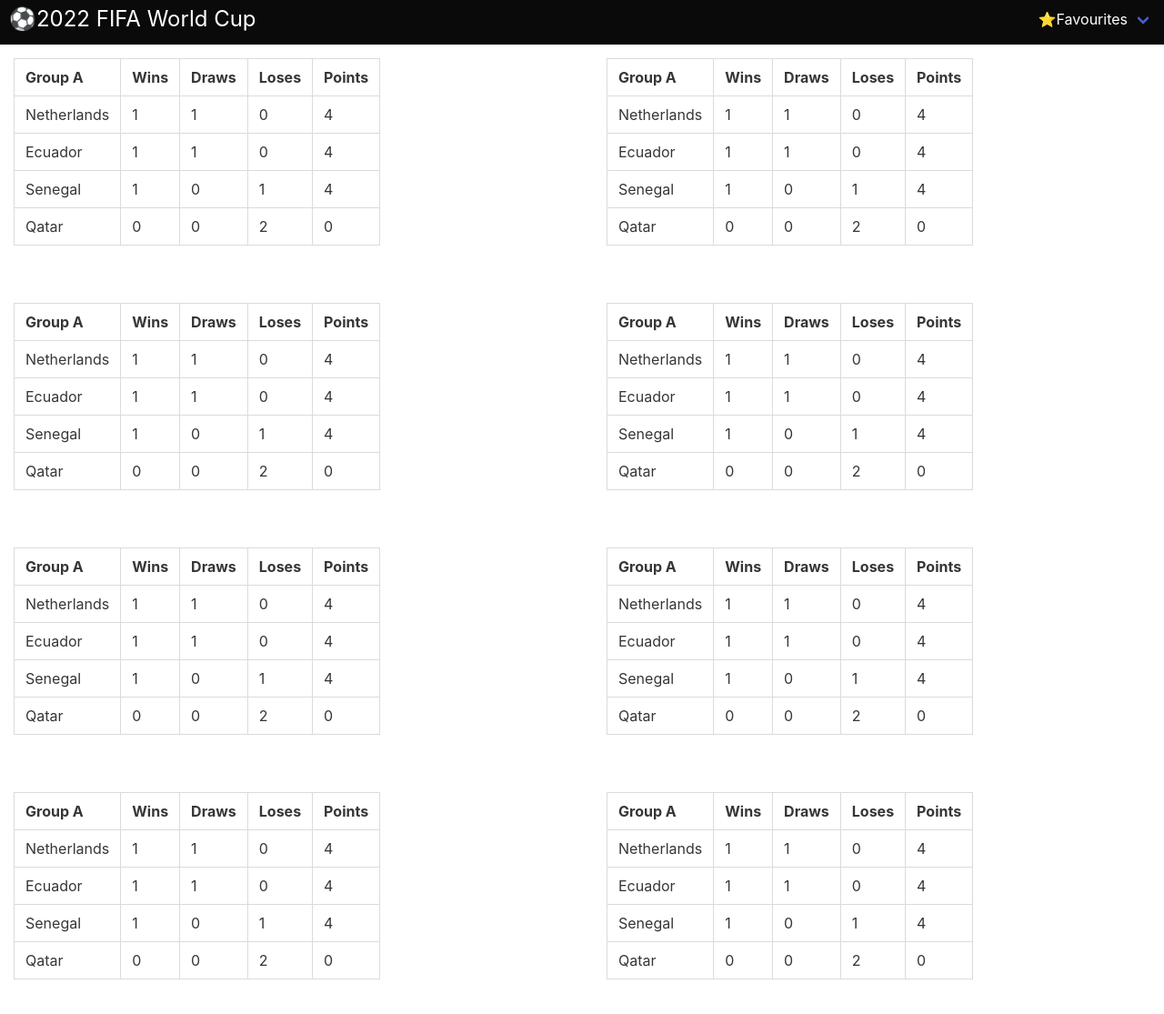
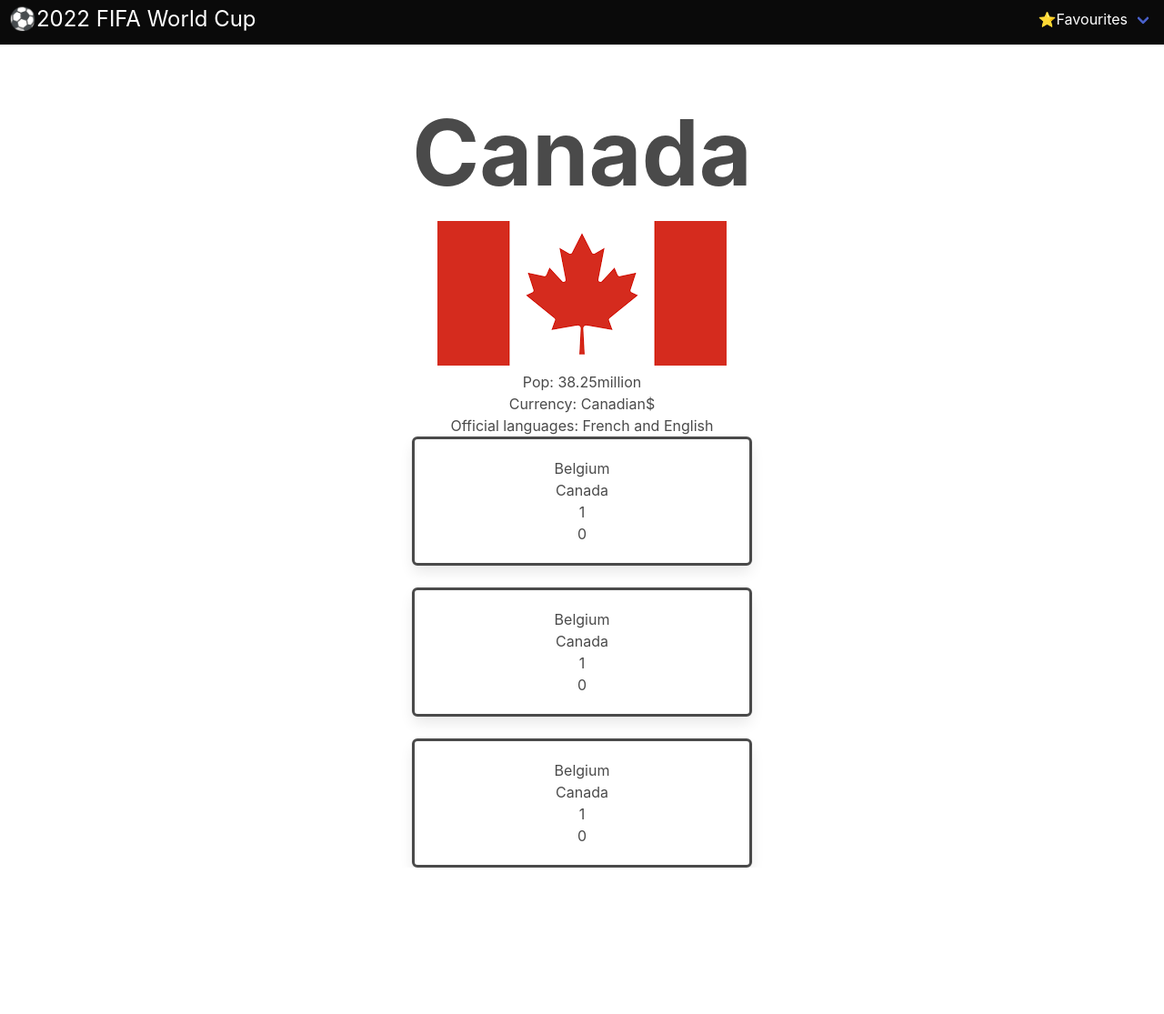
Before and after one commit to jarrettbutler/WorldcupStats, a plain HTML site: page index.html in a window 1280 px wide. Shown: the part 7-1122 px from the top of the page at 91% size. After the commit the page ends 961 px from the top, so only its background shows below. Drawn offline with nearby package versions, Linux system fonts and the light colour scheme.

Commit message:
Added the second part of browser that shows the information depending on what country you select

```diff
--- a/develop/css/style.css
+++ b/develop/css/style.css
@@ -16,3 +16,23 @@ header h1{
 .table{
     margin: 15px;
 }
+
+.hide{
+    display: none;
+}
+
+.country-info{
+    margin-top: 56px;
+    margin-left: auto;
+    margin-right: auto;
+    text-align: center;
+}
+
+.country-info h1{
+    font-size: 100px;
+    font-weight: bolder;
+}
+
+.box{
+    border-style: solid;
+}
--- a/index.html
+++ b/index.html
@@ -6,10 +6,7 @@
     <meta http-equiv="X-UA-Compatible" content="IE=edge">
     <meta name="viewport" content="width=device-width, initial-scale=1.0">
     <title>World Cup Statistics</title>
-    <link
-    rel="stylesheet"
-    href="https://cdn.jsdelivr.net/npm/bulma@0.9.4/css/bulma.min.css"
-  />
+    <link rel="stylesheet" href="https://cdn.jsdelivr.net/npm/bulma@0.9.4/css/bulma.min.css" />
     <link rel="stylesheet" href="./develop/css/style.css">
 </head>
 
@@ -31,304 +28,330 @@
     </header>
 
     <section class="columns is-multiline is-one-quarter">
-            <table class="table is-bordered column">
+        <table class="table is-bordered column hide">
             <tr>
-                    <th class="group">Group A</th>
+                <th class="groupA">Group A</th>
                 <th>Wins</th>
                 <th>Draws</th>
                 <th>Loses</th>
                 <th>Points</th>
             </tr>
             <tr>
-                    <td class="country">Netherlands</td>
-                    <td class="wins">1</td>
-                    <td class="draws">1</td>
-                    <td class="loses">0</td>
-                    <td class="points">4</td>
+                <td class="countryA1">Netherlands</td>
+                <td class="winsA1">1</td>
+                <td class="drawsA1">1</td>
+                <td class="losesA1">0</td>
+                <td class="pointsA1">4</td>
             </tr>
             <tr>
-                    <td class="country">Ecuador</td>
-                    <td class="wins">1</td>
-                    <td class="draws">1</td>
-                    <td class="loses">0</td>
-                    <td class="points">4</td>
+                <td class="countryA2">Ecuador</td>
+                <td class="winsA2">1</td>
+                <td class="drawsA2">1</td>
+                <td class="losesA2">0</td>
+                <td class="pointsA2">4</td>
             </tr>
             <tr>
-                    <td class="country">Senegal</td>
-                    <td class="wins">1</td>
-                    <td class="draws">0</td>
-                    <td class="loses">1</td>
-                    <td class="points">4</td>
+                <td class="countryA3">Senegal</td>
+                <td class="winsA3">1</td>
+                <td class="drawsA3">0</td>
+                <td class="losesA3">1</td>
+                <td class="pointsA3">4</td>
             </tr>
             <tr>
-                    <td class="country">Qatar</td>
-                    <td class="wins">0</td>
-                    <td class="draws">0</td>
-                    <td class="loses">2</td>
-                    <td class="points">0</td>
+                <td class="countryA4">Qatar</td>
+                <td class="winsA4">0</td>
+                <td class="drawsA4">0</td>
+                <td class="losesA4">2</td>
+                <td class="pointsA4">0</td>
             </tr>
         </table>
-            <table class="table is-bordered column">
+        <table class="table is-bordered column hide">
             <tr>
-                    <th class="group">Group A</th>
+                <th class="groupB"></th>
                 <th>Wins</th>
                 <th>Draws</th>
                 <th>Loses</th>
                 <th>Points</th>
             </tr>
             <tr>
-                    <td class="country">Netherlands</td>
-                    <td class="wins">1</td>
-                    <td class="draws">1</td>
-                    <td class="loses">0</td>
-                    <td class="points">4</td>
+                <td class="countryB1"></td>
+                <td class="winsB1"></td>
+                <td class="drawsB1"></td>
+                <td class="losesB1"></td>
+                <td class="pointsB1"></td>
             </tr>
             <tr>
-                    <td class="country">Ecuador</td>
-                    <td class="wins">1</td>
-                    <td class="draws">1</td>
-                    <td class="loses">0</td>
-                    <td class="points">4</td>
+                <td class="countryB2"></td>
+                <td class="winsB2"></td>
+                <td class="drawsB2"></td>
+                <td class="losesB2"></td>
+                <td class="pointsB2"></td>
             </tr>
             <tr>
-                    <td class="country">Senegal</td>
-                    <td class="wins">1</td>
-                    <td class="draws">0</td>
-                    <td class="loses">1</td>
-                    <td class="points">4</td>
+                <td class="countryB3"></td>
+                <td class="winsB3"></td>
+                <td class="drawsB3"></td>
+                <td class="losesB3"></td>
+                <td class="pointsB3"></td>
             </tr>
             <tr>
-                    <td class="country">Qatar</td>
-                    <td class="wins">0</td>
-                    <td class="draws">0</td>
-                    <td class="loses">2</td>
-                    <td class="points">0</td>
+                <td class="countryB4"></td>
+                <td class="winsB4"></td>
+                <td class="drawsB4"></td>
+                <td class="losesB4"></td>
+                <td class="pointsB4"></td>
             </tr>
         </table>
-            <table class="table is-bordered column">
+        <table class="table is-bordered column hide">
             <tr>
-                    <th class="group">Group A</th>
+                <th class="groupC"></th>
                 <th>Wins</th>
                 <th>Draws</th>
                 <th>Loses</th>
                 <th>Points</th>
             </tr>
             <tr>
-                    <td class="country">Netherlands</td>
-                    <td class="wins">1</td>
-                    <td class="draws">1</td>
-                    <td class="loses">0</td>
-                    <td class="points">4</td>
+                <td class="countryC1"></td>
+                <td class="winsC1"></td>
+                <td class="drawsC1"></td>
+                <td class="losesC1"></td>
+                <td class="pointsC1"></td>
             </tr>
             <tr>
-                    <td class="country">Ecuador</td>
-                    <td class="wins">1</td>
-                    <td class="draws">1</td>
-                    <td class="loses">0</td>
-                    <td class="points">4</td>
+                <td class="countryC2"></td>
+                <td class="winsC2"></td>
+                <td class="drawsC2"></td>
+                <td class="losesC2"></td>
+                <td class="pointsC2"></td>
             </tr>
             <tr>
-                    <td class="country">Senegal</td>
-                    <td class="wins">1</td>
-                    <td class="draws">0</td>
-                    <td class="loses">1</td>
-                    <td class="points">4</td>
+                <td class="countryC3"></td>
+                <td class="winsC3"></td>
+                <td class="drawsC3"></td>
+                <td class="losesC3"></td>
+                <td class="pointsC3"></td>
             </tr>
             <tr>
-                    <td class="country">Qatar</td>
-                    <td class="wins">0</td>
-                    <td class="draws">0</td>
-                    <td class="loses">2</td>
-                    <td class="points">0</td>
+                <td class="countryC4"></td>
+                <td class="winsC4"></td>
+                <td class="drawsC4"></td>
+                <td class="losesC4"></td>
+                <td class="pointsC4"></td>
             </tr>
         </table>
-            <table class="table is-bordered column">
+        <table class="table is-bordered column hide">
             <tr>
-                    <th class="group">Group A</th>
+                <th class="groupC"></th>
                 <th>Wins</th>
                 <th>Draws</th>
                 <th>Loses</th>
                 <th>Points</th>
             </tr>
             <tr>
-                    <td class="country">Netherlands</td>
-                    <td class="wins">1</td>
-                    <td class="draws">1</td>
-                    <td class="loses">0</td>
-                    <td class="points">4</td>
+                <td class="countryC1"></td>
+                <td class="winsC1"></td>
+                <td class="drawsC1"></td>
+                <td class="losesC1"></td>
+                <td class="pointsC1"></td>
             </tr>
             <tr>
-                    <td class="country">Ecuador</td>
-                    <td class="wins">1</td>
-                    <td class="draws">1</td>
-                    <td class="loses">0</td>
-                    <td class="points">4</td>
+                <td class="countryC2"></td>
+                <td class="winsC2"></td>
+                <td class="drawsC2"></td>
+                <td class="losesC2"></td>
+                <td class="pointsC2"></td>
             </tr>
             <tr>
-                    <td class="country">Senegal</td>
-                    <td class="wins">1</td>
-                    <td class="draws">0</td>
-                    <td class="loses">1</td>
-                    <td class="points">4</td>
+                <td class="countryC3"></td>
+                <td class="winsC3"></td>
+                <td class="drawsC3"></td>
+                <td class="losesC3"></td>
+                <td class="pointsC3"></td>
             </tr>
             <tr>
-                    <td class="country">Qatar</td>
-                    <td class="wins">0</td>
-                    <td class="draws">0</td>
-                    <td class="loses">2</td>
-                    <td class="points">0</td>
+                <td class="countryC4"></td>
+                <td class="winsC4"></td>
+                <td class="drawsC4"></td>
+                <td class="losesC4"></td>
+                <td class="pointsC4"></td>
             </tr>
         </table>
-                <table class="table is-bordered column">
+        <table class="table is-bordered column hide">
             <tr>
-                        <th class="group">Group A</th>
+                <th class="groupD"></th>
                 <th>Wins</th>
                 <th>Draws</th>
                 <th>Loses</th>
                 <th>Points</th>
             </tr>
             <tr>
-                        <td class="country">Netherlands</td>
-                        <td class="wins">1</td>
-                        <td class="draws">1</td>
-                        <td class="loses">0</td>
-                        <td class="points">4</td>
+                <td class="countryD1"></td>
+                <td class="winsD1"></td>
+                <td class="drawsD1"></td>
+                <td class="losesD1"></td>
+                <td class="pointsD1"></td>
             </tr>
             <tr>
-                        <td class="country">Ecuador</td>
-                        <td class="wins">1</td>
-                        <td class="draws">1</td>
-                        <td class="loses">0</td>
-                        <td class="points">4</td>
+                <td class="countryD2"></td>
+                <td class="winsD2"></td>
+                <td class="drawsD2"></td>
+                <td class="losesD2"></td>
+                <td class="pointsD2"></td>
             </tr>
             <tr>
-                        <td class="country">Senegal</td>
-                        <td class="wins">1</td>
-                        <td class="draws">0</td>
-                        <td class="loses">1</td>
-                        <td class="points">4</td>
+                <td class="countryD3"></td>
+                <td class="winsD3"></td>
+                <td class="drawsD3"></td>
+                <td class="losesD3"></td>
+                <td class="pointsD3"></td>
             </tr>
             <tr>
-                        <td class="country">Qatar</td>
-                        <td class="wins">0</td>
-                        <td class="draws">0</td>
-                        <td class="loses">2</td>
-                        <td class="points">0</td>
+                <td class="countryD4"></td>
+                <td class="winsD4"></td>
+                <td class="drawsD4"></td>
+                <td class="losesD4"></td>
+                <td class="pointsD4"></td>
             </tr>
         </table>
-                <table class="table is-bordered column">
+        <table class="table is-bordered column hide">
             <tr>
-                        <th class="group">Group A</th>
+                <th class="groupE"></th>
                 <th>Wins</th>
                 <th>Draws</th>
                 <th>Loses</th>
                 <th>Points</th>
             </tr>
             <tr>
-                        <td class="country">Netherlands</td>
-                        <td class="wins">1</td>
-                        <td class="draws">1</td>
-                        <td class="loses">0</td>
-                        <td class="points">4</td>
+                <td class="countryE1"></td>
+                <td class="winsE1"></td>
+                <td class="drawsE1"></td>
+                <td class="losesE1"></td>
+                <td class="pointsE1"></td>
             </tr>
             <tr>
-                        <td class="country">Ecuador</td>
-                        <td class="wins">1</td>
-                        <td class="draws">1</td>
-                        <td class="loses">0</td>
-                        <td class="points">4</td>
+                <td class="countryE2"></td>
+                <td class="winsE2"></td>
+                <td class="drawsE2"></td>
+                <td class="losesE2"></td>
+                <td class="pointsE2"></td>
             </tr>
             <tr>
-                        <td class="country">Senegal</td>
-                        <td class="wins">1</td>
-                        <td class="draws">0</td>
-                        <td class="loses">1</td>
-                        <td class="points">4</td>
+                <td class="countryE3"></td>
+                <td class="winsE3"></td>
+                <td class="drawsE3"></td>
+                <td class="losesE3"></td>
+                <td class="pointsE3"></td>
             </tr>
             <tr>
-                        <td class="country">Qatar</td>
-                        <td class="wins">0</td>
-                        <td class="draws">0</td>
-                        <td class="loses">2</td>
-                        <td class="points">0</td>
+                <td class="countryE4"></td>
+                <td class="winsE4"></td>
+                <td class="drawsE4"></td>
+                <td class="losesE4"></td>
+                <td class="pointsE4"></td>
             </tr>
         </table>
-                <table class="table is-bordered column">
+        <table class="table is-bordered column hide">
             <tr>
-                        <th class="group">Group A</th>
+                <th class="groupF"></th>
                 <th>Wins</th>
                 <th>Draws</th>
                 <th>Loses</th>
                 <th>Points</th>
             </tr>
             <tr>
-                        <td class="country">Netherlands</td>
-                        <td class="wins">1</td>
-                        <td class="draws">1</td>
-                        <td class="loses">0</td>
-                        <td class="points">4</td>
+                <td class="countryF1"></td>
+                <td class="winsF1"></td>
+                <td class="drawsF1"></td>
+                <td class="losesF1"></td>
+                <td class="pointsF1"></td>
             </tr>
             <tr>
-                        <td class="country">Ecuador</td>
-                        <td class="wins">1</td>
-                        <td class="draws">1</td>
-                        <td class="loses">0</td>
-                        <td class="points">4</td>
+                <td class="countryF2"></td>
+                <td class="winsF2"></td>
+                <td class="drawsF2"></td>
+                <td class="losesF2"></td>
+                <td class="pointsF2"></td>
             </tr>
             <tr>
-                        <td class="country">Senegal</td>
-                        <td class="wins">1</td>
-                        <td class="draws">0</td>
-                        <td class="loses">1</td>
-                        <td class="points">4</td>
+                <td class="countryF3"></td>
+                <td class="winsF3"></td>
+                <td class="drawsF3"></td>
+                <td class="losesF3"></td>
+                <td class="pointsF3"></td>
             </tr>
             <tr>
-                        <td class="country">Qatar</td>
-                        <td class="wins">0</td>
-                        <td class="draws">0</td>
-                        <td class="loses">2</td>
-                        <td class="points">0</td>
+                <td class="countryF4"></td>
+                <td class="winsF4"></td>
+                <td class="drawsF4"></td>
+                <td class="losesF4"></td>
+                <td class="pointsF4"></td>
             </tr>
         </table>
-                <table class="table is-bordered column">
+        <table class="table is-bordered column hide">
             <tr>
-                        <th class="group">Group A</th>
+                <th class="groupG"></th>
                 <th>Wins</th>
                 <th>Draws</th>
                 <th>Loses</th>
                 <th>Points</th>
             </tr>
             <tr>
-                        <td class="country">Netherlands</td>
-                        <td class="wins">1</td>
-                        <td class="draws">1</td>
-                        <td class="loses">0</td>
-                        <td class="points">4</td>
+                <td class="countryG1"></td>
+                <td class="winsG1"></td>
+                <td class="drawsG1"></td>
+                <td class="losesG1"></td>
+                <td class="pointsG1"></td>
             </tr>
             <tr>
-                        <td class="country">Ecuador</td>
-                        <td class="wins">1</td>
-                        <td class="draws">1</td>
-                        <td class="loses">0</td>
-                        <td class="points">4</td>
+                <td class="countryG2"></td>
+                <td class="winsG2"></td>
+                <td class="drawsG2"></td>
+                <td class="losesG2"></td>
+                <td class="pointsG2"></td>
             </tr>
             <tr>
-                        <td class="country">Senegal</td>
-                        <td class="wins">1</td>
-                        <td class="draws">0</td>
-                        <td class="loses">1</td>
-                        <td class="points">4</td>
+                <td class="countryG3"></td>
+                <td class="winsG3"></td>
+                <td class="drawsG3"></td>
+                <td class="losesG3"></td>
+                <td class="pointsG3"></td>
             </tr>
             <tr>
-                        <td class="country">Qatar</td>
-                        <td class="wins">0</td>
-                        <td class="draws">0</td>
-                        <td class="loses">2</td>
-                        <td class="points">0</td>
+                <td class="countryG4"></td>
+                <td class="winsG4"></td>
+                <td class="drawsG4"></td>
+                <td class="losesG4"></td>
+                <td class="pointsG4"></td>
             </tr>
-                </table>
     </section>
-    </header>
+
+    <section class="country-info">
+        <h1 class="country-name">Canada</h1>
+        <img src="./develop/images/canadianflag.png"></img>
+        <p class="fact1">Pop: 38.25million</p>
+        <p class="fact2">Currency: Canadian$</p>
+        <p class="fact3">Official languages: French and English</p>
+
+        <card class="box match1">
+            <p class="hometeam1">Belgium</p>
+            <p class="awayteam1">Canada</p>
+            <p class="hometeamscore1">1</p>
+            <p class="awayteamscore1">0</p>
+        </card>
+        <card class="box match2">
+            <p class="hometeam2">Belgium</p>
+            <p class="awayteam2">Canada</p>
+            <p class="hometeamscore2">1</p>
+            <p class="awayteamscore2">0</p>
+        </card>
+        <card class="box match3">
+            <p class="hometeam3">Belgium</p>
+            <p class="awayteam3">Canada</p>
+            <p class="hometeamscore3">1</p>
+            <p class="awayteamscore3">0</p>
+        </card>
+    </section>
+
 
     <script src="./develop/js/script.js"></script>
 </body>
```
Also changed, not shown: develop/images/canadianflag.png (added). Lines whose indentation alone changed are shown as unchanged.
